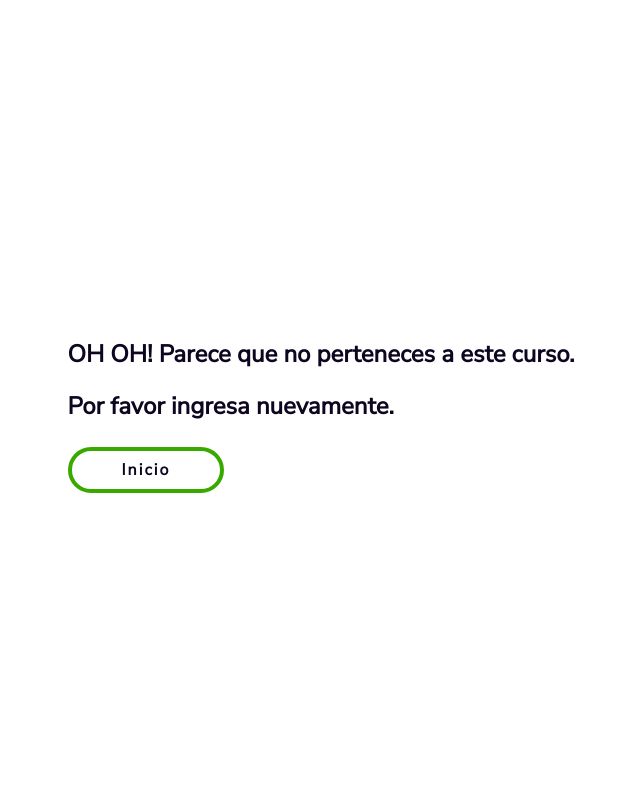
After one commit to SebasJaraSena/lmsActividades, a PHP site: page /lmsActividades/error/error_ingre.php in a window 1280 px wide. The commit adds this page. Shown: the whole page, without its empty margins (319-959 px from the left). Run offline with PHP 8.4, Linux system fonts and the light colour scheme.

Commit message:
error ingresar

```diff
--- /dev/null
+++ b/error/error_ingre.php
@@ -0,0 +1,121 @@
+<!DOCTYPE html>
+<html lang="en">
+
+<head>
+  <meta charset="UTF-8">
+  <meta name="viewport" content="width=device-width, initial-scale=1.0">
+  <link rel="icon" type="image/png" href="http://localhost/lmsActividades/public/assets/img/head-sena.svg">
+  <title>Error-Centro</title>
+</head>
+<style>
+  @import url('https://fonts.googleapis.com/css?family=Nunito+Sans');
+
+  :root {
+    --blue: #0e0620;
+    --white: #fff;
+    --green: #39a900;
+  }
+
+  html,
+  body {
+    height: 100%;
+  }
+
+  body {
+    display: flex;
+    align-items: center;
+    justify-content: center;
+    font-family: "Nunito Sans";
+    color: var(--blue);
+    font-size: 1em;
+  }
+
+  button {
+    font-family: "Nunito Sans";
+  }
+
+  h1 {
+    font-size: 7.5em;
+    margin: 15px 0px;
+    font-weight: bold;
+  }
+
+  h2 {
+    font-weight: bold;
+  }
+
+  .btn {
+    z-index: 1;
+    overflow: hidden;
+    background: transparent;
+    position: relative;
+    padding: 8px 50px;
+    border-radius: 30px;
+    cursor: pointer;
+    font-size: 1em;
+    letter-spacing: 2px;
+    transition: 0.2s ease;
+    font-weight: bold;
+    margin: 5px 0px;
+
+    &.green {
+      border: 4px solid var(--green);
+      color: var(--blue);
+
+      &:before {
+        content: "";
+        position: absolute;
+        left: 0;
+        top: 0;
+        width: 0%;
+        height: 100%;
+        background: var(--green);
+        z-index: -1;
+        transition: 0.2s ease;
+      }
+
+      &:hover {
+        color: var(--white);
+        background: var(--green);
+        transition: 0.2s ease;
+
+        &:before {
+          width: 100%;
+        }
+      }
+    }
+  }
+
+  @media screen and (max-width:768px) {
+    body {
+      display: block;
+    }
+
+    .container {
+      margin-top: 70px;
+      margin-bottom: 70px;
+    }
+  }
+</style>
+
+<body>
+  <main>
+    <div class="container">
+      <div class="row">
+        <div class="col-md-6 align-self-center">
+          <h2>OH OH! Parece que no perteneces a este curso.</h2>
+          <h2>Por favor ingresa nuevamente.</h2>
+          <button class="btn green" onclick="redirect()">Inicio</button>
+        </div>
+      </div>
+    </div>
+  </main>
+
+  <script>
+    function redirect() {
+      window.location.href = 'http://localhost/zajuna/my/';
+    }
+  </script>
+</body>
+
+</html>
--- a/views/actividades/acti_ap.php
+++ b/views/actividades/acti_ap.php
@@ -271,7 +271,7 @@ if (isset($_SESSION['user']) && checkSessionTimeout()) {
         include '../../footer.php';
     } else {
         echo "<script>
-    window.location.href = 'http://localhost/lmsActividades/error/error_acti.php';
+    window.location.href = 'http://localhost/lmsActividades/error/error_ingre.php';
     </script>";
     }
     // SI EL USUARIO TIENE MAS DE 30 MINUTOS DE INACTIVIDAD ENTRARA POR AQUI Y SE REDIRIGUE A LA PAGINA INICIAL DE ZAJUNA
--- a/views/actividades/actividades.php
+++ b/views/actividades/actividades.php
@@ -484,7 +484,7 @@ if (isset($_SESSION['user']) && checkSessionTimeout()) {
         //SI EL USUARIO NO PERTENECE AL CURSO SE REDIRIJE A UNA VISTA DE ERROR
     } else {
         echo "<script>
-        window.location.href = 'http://localhost/lmsActividades/error/error_acti.php';
+        window.location.href = 'http://localhost/lmsActividades/error/error_ingre.php';
         </script>";
     }
 } else {
--- a/views/actividades/evi_ap.php
+++ b/views/actividades/evi_ap.php
@@ -152,7 +152,7 @@ if (isset($_SESSION['user']) && checkSessionTimeout()) {
                                                 <tr>
                                                     <td><span class="color-box mr-2" style="background-color: #FCE059;"></span>Color Amarillo</td>
                                                     <td>P</td>
-                                                    <td>PENDIENTE POR CALIFICACIÓN</td>
+                                                    <td>PENDIENTE POR EVALUACIÓN</td>
                                                 </tr>
                                                 <tr>
                                                     <td><span class="color-box mr-2" style="background-color: #b9b9b9;"></span>Color Gris</td>
@@ -286,7 +286,7 @@ if (isset($_SESSION['user']) && checkSessionTimeout()) {
         include '../../footer.php';
     } else {
         echo "<script>
-    window.location.href = 'http://localhost/lmsActividades/error/error_acti.php';
+    window.location.href = 'http://localhost/lmsActividades/error/error_ingre.php';
     </script>";
     }
     // SI EL USUARIO TIENE MAS DE 30 MINUTOS DE INACTIVIDAD ENTRARA POR AQUI Y SE REDIRIGUE A LA PAGINA INICIAL DE ZAJUNA
--- a/views/actividades/evidencias.php
+++ b/views/actividades/evidencias.php
@@ -181,7 +181,7 @@ if (isset($_SESSION['user']) && checkSessionTimeout()) {
                                                 <tr>
                                                     <td><span class="color-box mr-2" style="background-color: #FCE059;"></span>Color Amarillo</td>
                                                     <td>P</td>
-                                                    <td>PENDIENTE POR CALIFICACIÓN</td>
+                                                    <td>PENDIENTE POR EVALUACIÓN</td>
                                                 </tr>
                                                 <tr>
                                                     <td><span class="color-box mr-2" style="background-color: #b9b9b9;"></span>Color Gris</td>
@@ -526,7 +526,7 @@ if (isset($_SESSION['user']) && checkSessionTimeout()) {
         //SI EL USUARIO NO PERTENECE AL CURSO SE REDIRIJE A UNA VISTA DE ERROR
     } else {
         echo "<script>
-    window.location.href = 'http://localhost/lmsActividades/error/error_acti.php';
+    window.location.href = 'http://localhost/lmsActividades/error/error_ingre.php';
     </script>";
     }
     // SI EL USUARIO TIENE MAS DE 30 MINUTOS DE INACTIVIDAD ENTRARA POR AQUI Y SE REDIRIGUE A LA PAGINA INICIAL DE ZAJUNA
--- a/views/actividades/for_ap.php
+++ b/views/actividades/for_ap.php
@@ -154,7 +154,7 @@ if (isset($_SESSION['user']) && checkSessionTimeout()) {
                                                 <tr>
                                                     <td><span class="color-box mr-2" style="background-color: #FCE059;"></span>Color Amarillo</td>
                                                     <td>P</td>
-                                                    <td>PENDIENTE POR CALIFICACIÓN</td>
+                                                    <td>PENDIENTE POR EVALUACIÓN</td>
                                                 </tr>
                                                 <tr>
                                                     <td><span class="color-box mr-2" style="background-color: #b9b9b9;"></span>Color Gris</td>
@@ -297,7 +297,7 @@ if (isset($_SESSION['user']) && checkSessionTimeout()) {
         //SI EL USUARIO NO PERTENECE AL CURSO SE REDIRIJE A UNA VISTA DE ERROR
     } else {
         echo "<script>
-    window.location.href = 'http://localhost/lmsActividades/error/error_acti.php';
+    window.location.href = 'http://localhost/lmsActividades/error/error_ingre.php';
     </script>";
     }
     // SI EL USUARIO TIENE MAS DE 30 MINUTOS DE INACTIVIDAD ENTRARA POR AQUI Y SE REDIRIGUE A LA PAGINA INICIAL DE ZAJUNA
--- a/views/actividades/foros.php
+++ b/views/actividades/foros.php
@@ -173,7 +173,7 @@ if (isset($_SESSION['user']) && checkSessionTimeout()) {
                                                 <tr>
                                                     <td><span class="color-box mr-2" style="background-color: #FCE059;"></span>Color Amarillo</td>
                                                     <td>P</td>
-                                                    <td>PENDIENTE POR CALIFICACIÓN</td>
+                                                    <td>PENDIENTE POR EVALUACIÓN</td>
                                                 </tr>
                                                 <tr>
                                                     <td><span class="color-box mr-2" style="background-color: #b9b9b9;"></span>Color Gris</td>
@@ -470,7 +470,7 @@ if (isset($_SESSION['user']) && checkSessionTimeout()) {
         //SI EL USUARIO NO PERTENECE AL CURSO SE REDIRIJE A UNA VISTA DE ERROR
     } else {
         echo "<script>
-            window.location.href = 'http://localhost/lmsActividades/error/error_acti.php';
+            window.location.href = 'http://localhost/lmsActividades/error/error_ingre.php';
             </script>";
     }
     // SI EL USUARIO TIENE MAS DE 30 MINUTOS DE INACTIVIDAD ENTRARA POR AQUI Y SE REDIRIGUE A LA PAGINA INICIAL DE ZAJUNA
--- a/views/actividades/wikis.php
+++ b/views/actividades/wikis.php
@@ -394,7 +394,7 @@ if (isset($_SESSION['user']) && checkSessionTimeout()) {
         //SI EL USUARIO NO PERTENECE AL CURSO SE REDIRIJE A UNA VISTA DE ERROR
     } else {
         echo "<script>
-            window.location.href = 'http://localhost/lmsActividades/error/error_acti.php';
+            window.location.href = 'http://localhost/lmsActividades/error/error_ingre.php';
             </script>";
     }
     // SI EL USUARIO TIENE MAS DE 30 MINUTOS DE INACTIVIDAD ENTRARA POR AQUI Y SE REDIRIGUE A LA PAGINA INICIAL DE ZAJUNA
```
